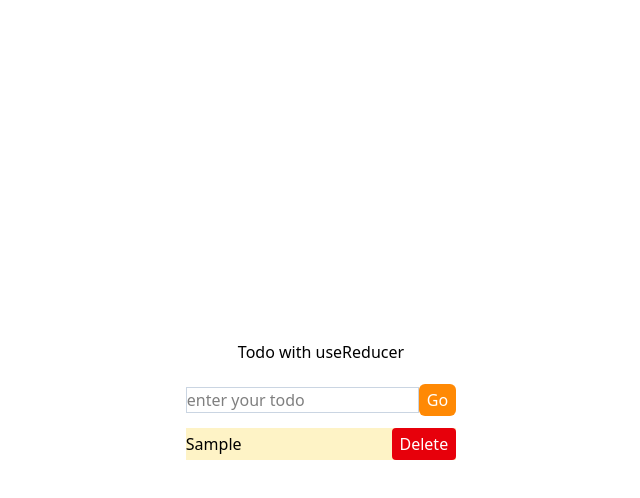
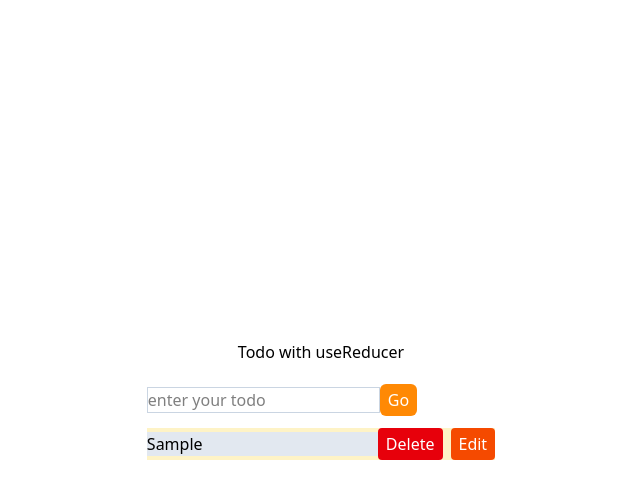
Before and after one commit to karan-verma108/30ProjectsReact, a React (Vite) app in the folder 30projectsreact/: page / in a window 1280 px wide. Both pictures are taken after typing "Sample" into the empty fields and a click on the button "Go". Shown: the top 498 px of the page, without its empty margins (319-959 px from the left). Built offline with nearby package versions, Linux system fonts and the light colour scheme.

Commit message:
react : need to fix save logic

```diff
--- a/30projectsreact/src/components/basicComponents/TodoWithReducer.tsx
+++ b/30projectsreact/src/components/basicComponents/TodoWithReducer.tsx
@@ -5,6 +5,8 @@ export default function TodoWithReducer(): JSX.Element {
   const initialState: InitialStateType = {
     todoItem: '',
     todoItems: [],
+    editTodoId: null,
+    editedTodoValue: '',
   };
 
   const todoReducer = (state: any, action: TodoAction) => {
@@ -15,6 +17,7 @@ export default function TodoWithReducer(): JSX.Element {
               ...state,
               todoItems: [...state.todoItems, action.payload],
               todoItem: '',
+              editTodoId: null,
             }
           : { ...state };
       case 'UPDATE_TODO_ITEM':
@@ -28,6 +31,22 @@ export default function TodoWithReducer(): JSX.Element {
           ),
         };
 
+      case 'EDIT':
+        return { ...state, editTodoId: action.payload };
+
+      case 'HANDLE_EDITED_TODO_ITEM':
+        return { ...state, editedTodoValue: action.payload };
+
+      // case 'SAVE':
+      //   return {
+      //     ...state,
+      //     todoItems: [
+      //       ...state.todoItems,
+      //       state.todoItems.splice(action.payload, 1, state.editedTodoValue),
+      //     ],
+      //     editTodoId: null,
+      //   };
+
       default:
         break;
     }
@@ -36,8 +55,14 @@ export default function TodoWithReducer(): JSX.Element {
   const [state, dispatch]: [InitialStateType, React.Dispatch<TodoAction>] =
     useReducer(todoReducer, initialState);
 
-  const handleChange = (e: React.ChangeEvent<HTMLInputElement>) => {
+  const handleTodoItemChange = (e: React.ChangeEvent<HTMLInputElement>) => {
     dispatch({ type: 'UPDATE_TODO_ITEM', payload: e.target.value });
+  };
+
+  const handleEditedTodoItemChange = (
+    e: React.ChangeEvent<HTMLInputElement>
+  ) => {
+    dispatch({ type: 'HANDLE_EDITED_TODO_ITEM', payload: e.target.value });
   };
 
   console.log('state', state);
@@ -53,11 +78,11 @@ export default function TodoWithReducer(): JSX.Element {
           }}
         >
           <input
-            className='border border-slate-300 '
+            className='border border-slate-300'
             type='text'
             placeholder='enter your todo'
             value={state?.todoItem}
-            onChange={handleChange}
+            onChange={handleTodoItemChange}
           />
           <button
             type='submit'
@@ -73,13 +98,43 @@ export default function TodoWithReducer(): JSX.Element {
                 key={`${item}-${index}`}
                 className='flex justify-between items-center bg-amber-100'
               >
-                <p>{item}</p>
-                <button
-                  onClick={() => dispatch({ type: 'DELETE', payload: index })}
-                  className='bg-red-600 text-white rounded-sm py-1 px-2 cursor-pointer'
-                >
-                  Delete
-                </button>
+                <input
+                  value={
+                    state.editTodoId === index ? state.editedTodoValue : item
+                  }
+                  id='item'
+                  name='item'
+                  placeholder={state.editTodoId === index ? item : ''}
+                  autoFocus={state.editTodoId === index}
+                  disabled={state.editTodoId !== index}
+                  onChange={handleEditedTodoItemChange}
+                  className='disabled:cursor-not-allowed disabled:bg-slate-200 focus:scale-105 transition-all duration-200'
+                />
+                {state.editTodoId !== index ? (
+                  <div className='flex gap-2'>
+                    <button
+                      onClick={() =>
+                        dispatch({ type: 'DELETE', payload: index })
+                      }
+                      className='bg-red-600 text-white rounded-sm py-1 px-2 cursor-pointer'
+                    >
+                      Delete
+                    </button>
+                    <button
+                      onClick={() => dispatch({ type: 'EDIT', payload: index })}
+                      className='bg-orange-600 text-white rounded-sm py-1 px-2 cursor-pointer'
+                    >
+                      Edit
+                    </button>
+                  </div>
+                ) : (
+                  <button
+                    onClick={() => dispatch({ type: 'SAVE', payload: index })}
+                    className='bg-green-600 text-white rounded-sm py-1 px-2 cursor-pointer'
+                  >
+                    Save
+                  </button>
+                )}
               </div>
             ))}
         </div>
--- a/30projectsreact/types/index.d.ts
+++ b/30projectsreact/types/index.d.ts
@@ -8,9 +8,14 @@ export interface NavbarDataType {
 export interface InitialStateType {
   todoItem: string;
   todoItems: string[];
+  editTodoId: null | number;
+  editedTodoValue: string;
 }
 
 export type TodoAction =
   | { type: 'ADD'; payload: string }
   | { type: 'UPDATE_TODO_ITEM'; payload: string }
-  | { type: 'DELETE'; payload: number };
+  | { type: 'DELETE'; payload: number }
+  | { type: 'EDIT'; payload: number }
+  | { type: 'HANDLE_EDITED_TODO_ITEM'; payload: string }
+  | { type: 'SAVE'; payload: number };
```
